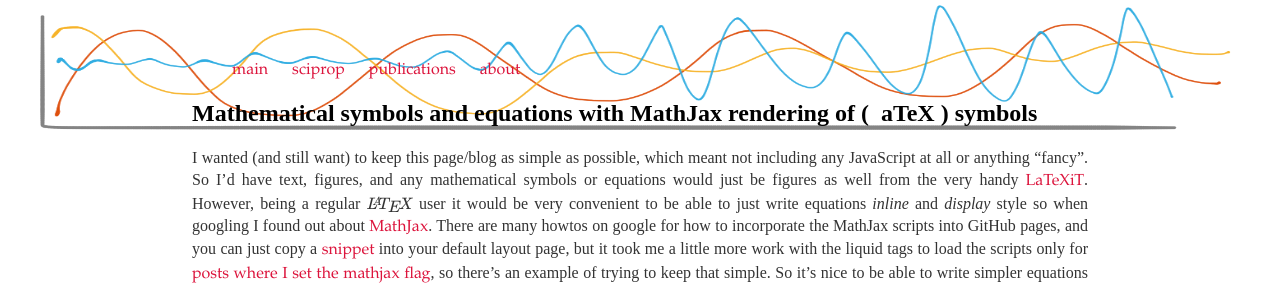
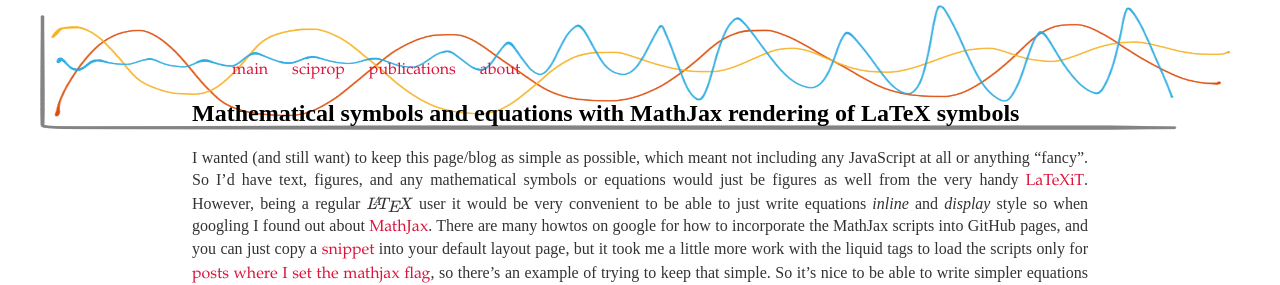
Before and after one commit to caesoma/caesoma.github.io, a Jekyll site: the page built from archive/standalone/2018-05-17-mathjax-test.md, in a window 1280 px wide. Shown: the top 285 px of the page. Built offline with Jekyll 4.4.1, drawn with Linux system fonts in a browser that asks for light colours; formulas are drawn with MathJax 3.

Commit message:
mathjax test

```diff
--- a/archive/standalone/2018-05-17-mathjax-test.md
+++ b/archive/standalone/2018-05-17-mathjax-test.md
@@ -1,6 +1,6 @@
 ---
 layout: default
-title: "Mathematical symbols and equations with MathJax rendering of \\( \LaTeX \\) symbols"
+title: "Mathematical symbols and equations with MathJax rendering of LaTeX symbols"
 date: 2018-05-17
 mathjax: true
 ---
```
Also changed, not shown: _posts/2018-05-17-mathjax-test.md (+1 -1 lines).
